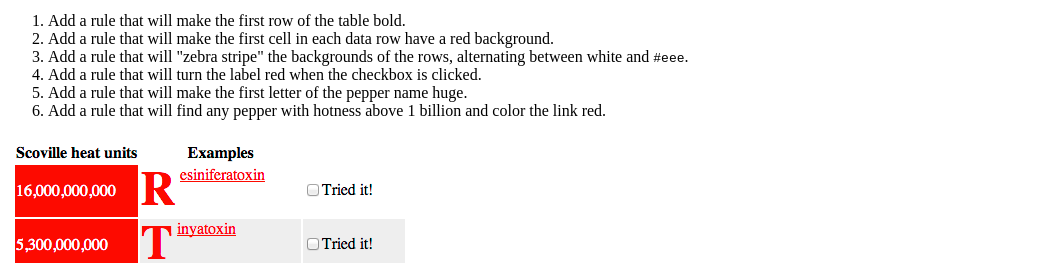
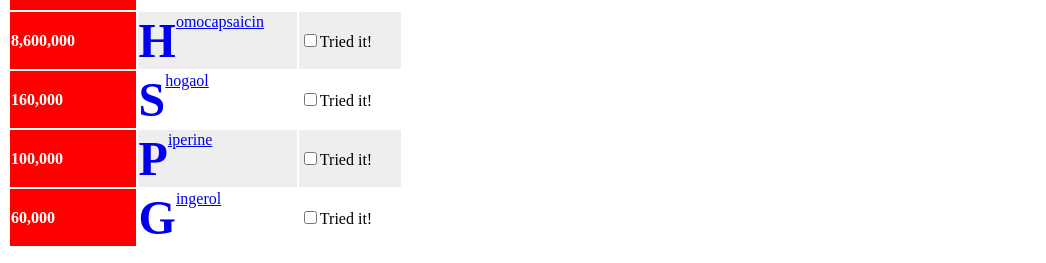
Before and after one commit to idirizzo/epam, a plain HTML site: page index.html in a window 1280 px wide. Shown: the part 374-637 px from the top of the page, without its empty margins (0-1046 px from the left). Drawn offline with Linux system fonts and the light colour scheme.

Commit message:
fifth
a {display: block;}
a:first-letter {      /* только заглавные буквы в ссылке */
text-decoration: none;/* убираю подчеркивание */
float: left;/* отделяю от основной ссылки */
width: auto;
margin:0 auto;
font-weight: bolder; /* жирный */
font-size: 300%; /* размер текста */

```diff
--- a/index.html
+++ b/index.html
@@ -3,21 +3,32 @@
  <head>
    <title>Red Hot Chili Peppers</title>
    <style>
-       tr td:nth-of-type(1) {
+       td:nth-of-type(1) {
            width: auto;
            margin:0 auto;
            font-weight: bolder;/* Ширина текста */
            background-color:red;/* Цвет фона */
            color: white;   /* Цвет текста */
        }
-       tr:nth-child(2n),a:nth-child(3) {
+       tr:nth-child(2n) {
            width: auto;
            margin:0 auto;
            background-color:#eee;/* Цвет фона */
        }
-input:checked + label {
+input:checked + label {   /* Отмеченый чекбокс, меняем цвет лейбл */
    color: red;
    }
+      a {display: block;}
+a:first-letter {      /* только заглавные буквы в ссылке */
+           text-decoration: none;/* убираю подчеркивание */
+           float: left;/* отделяю от основной ссылки */
+           width: auto;
+           margin:0 auto;
+           font-weight: bolder; /* жирный */
+           font-size: 300%; /* размер текста */
+}
+
+
    </style>
  </head>
  <body>
```
